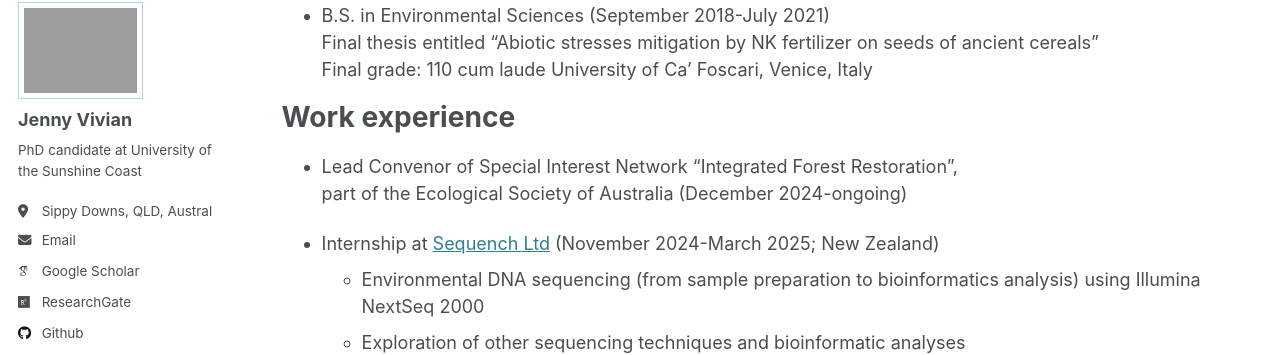
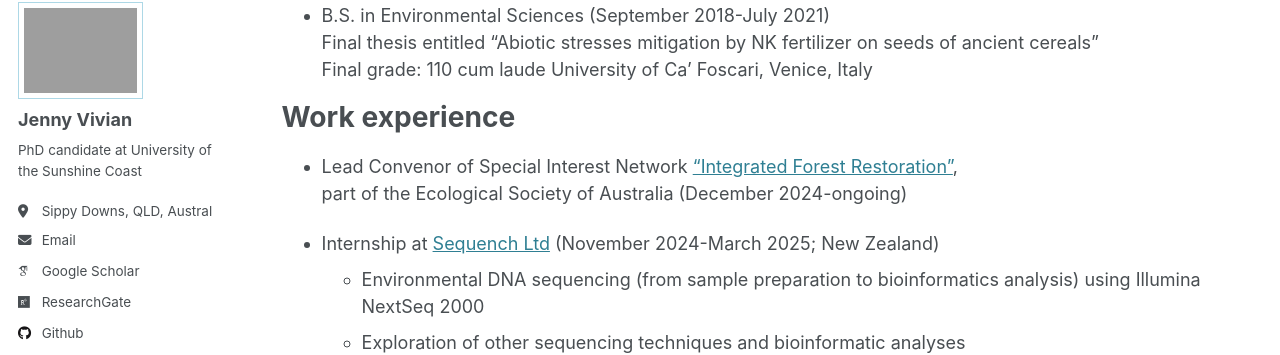
Before and after one commit to JennyVivian99/JennyVivian99.github.io, a Jekyll site: the page built from _pages/cv.md, in a window 1280 px wide and 900 px high, scrolled down 399 px. Shown: the part 104-459 px from the top of the window. Built offline with Jekyll 4.4.1, drawn with Linux system fonts in a browser that asks for light colours; some web fonts are replaced; part of the change alters nothing that is shown.

Commit message:
Update cv.md

```diff
--- a/_pages/cv.md
+++ b/_pages/cv.md
@@ -28,7 +28,7 @@ Education
 
 Work experience
 ======
-* Lead Convenor of Special Interest Network "Integrated Forest Restoration",
+* Lead Convenor of Special Interest Network ["Integrated Forest Restoration"](https://www.ecolsoc.org.au/category/research-chapters/integrated-forest-restoration/),
   part of the Ecological Society of Australia (December 2024-ongoing)
 
 * Internship at [Sequench Ltd](https://www.sequench.co.nz/) (November 2024-March 2025; New Zealand)
```
